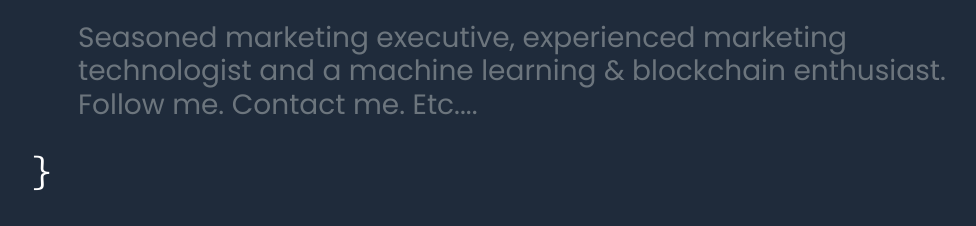
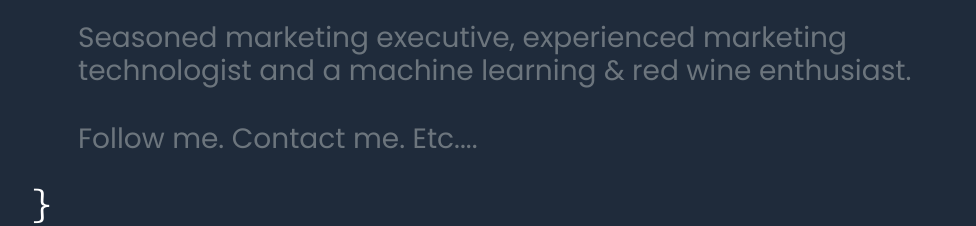
Before and after one commit to gene-smith/genesmith_gatsby2020, a Gatsby site: page / in a window 1280 px wide. Shown: the part 296-522 px from the top of the page, without its empty margins (55-1031 px from the left). Built offline with nearby package versions, Linux system fonts and the light colour scheme; Gatsby itself is replaced by a stand-in of ours.

Commit message:
cleaning stuff up

```diff
--- a/gatsby-config.js
+++ b/gatsby-config.js
@@ -25,7 +25,6 @@ module.exports = {
         background_color: `#663399`,
         theme_color: `#663399`,
         display: `minimal-ui`,
-        icon: `src/images/gatsby-icon.png`, // This path is relative to the root of the site.
       },
     },
     `gatsby-transformer-yaml`,
--- a/src/components/info.js
+++ b/src/components/info.js
@@ -23,7 +23,9 @@ export default function info() {
       </div>
       <div className="h1 code mt-4 mb-3">async {"{"}</div>
       <div className="text-muted mx-5 my-4 h3 info">
-        Seasoned marketing executive, experienced marketing technologist and a machine learning & blockchain enthusiast. Follow me. Contact me. Etc....
+        Seasoned marketing executive, experienced marketing technologist and a machine learning & red wine enthusiast.
+        <br />
+        <br />Follow me. Contact me. Etc....
       </div>
       <div className="h1 code mt-2 mb-3">{"}"}</div>
       <div className="h1 mt-5">
--- a/src/pages/index.js
+++ b/src/pages/index.js
@@ -10,6 +10,7 @@ function index() {
       <Helmet>
         <meta charSet="utf-8" />
         <title>Home | Gene Smith</title>
+        <link rel="icon" href="../images/soul2soul.ico" type="image/x-icon" />
       </Helmet>
     </div>
   )
```
Also changed, not shown: src/images/soul2soul.ico (added).
